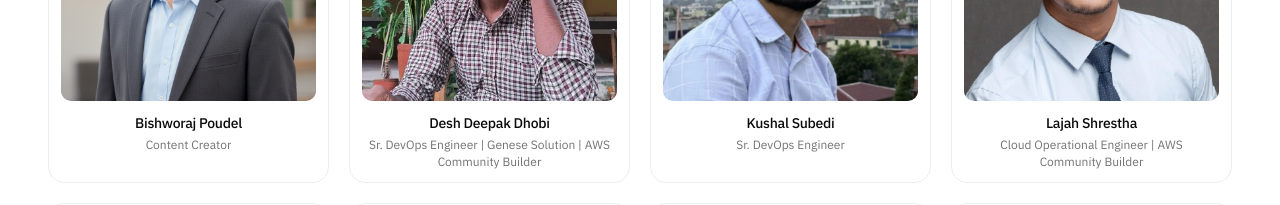
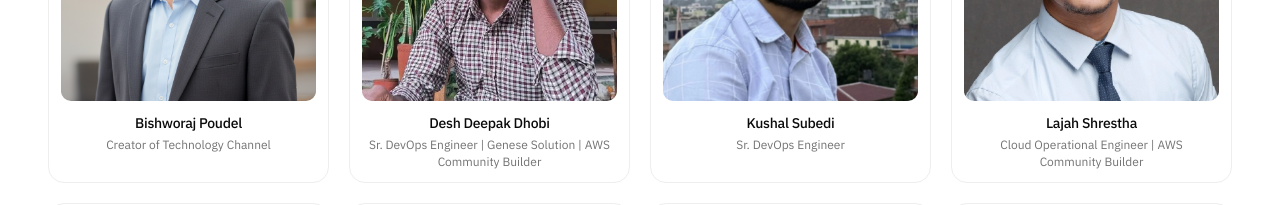
Before and after one commit to SuzalShrestha/aws-scd, a Next.js app: page / in a window 1280 px wide. Shown: the part 4480-4685 px from the top of the page. Built offline with nearby package versions, Linux system fonts and the light colour scheme; no server answers.

Commit message:
FIX: change on speaker title

```diff
--- a/src/components/elements/Speakers.tsx
+++ b/src/components/elements/Speakers.tsx
@@ -1,5 +1,5 @@
 "use client";
-
+import React from "react";
 import { EventSpeakers } from "@/constants/EventSpeakers";
 import { KeynoteSpeakers } from "@/constants/KeynoteSpeakers";
 import { Linkedin } from "lucide-react";
@@ -29,6 +29,7 @@ const Speakers = () => {
       linkedin: s.linkedin,
       designation: s.designation,
       isKeynote: true,
+      descriptioin: s.description || "",
     })),
     ...EventSpeakers.map((s) => ({
       id: s.id,
@@ -39,7 +40,6 @@ const Speakers = () => {
       isKeynote: false,
     })),
   ];
-
   return (
     <section className="section surface" id="speakers">
       <div className="page-container">
--- a/src/constants/EventSpeakers.ts
+++ b/src/constants/EventSpeakers.ts
@@ -19,7 +19,7 @@ export const EventSpeakers: EventSpeaker[] = [
         name: 'Bishworaj Poudel',
         image: '/speaker%20photos/Bishworaj%20Poudel.png',
         linkedin: 'https://www.linkedin.com/in/bishworajpoudelofficial/',
-        designation: 'Content Creator',
+        designation: 'Creator of Technology Channel',
     },
     {
         id: 3,
--- a/src/constants/KeynoteSpeakers.ts
+++ b/src/constants/KeynoteSpeakers.ts
@@ -4,6 +4,7 @@ export type KeynoteSpeaker = {
     designation: string;
     image: string;
     linkedin: string;
+    description? : string
 };
 
 export const KeynoteSpeakers: KeynoteSpeaker[] = [
```
